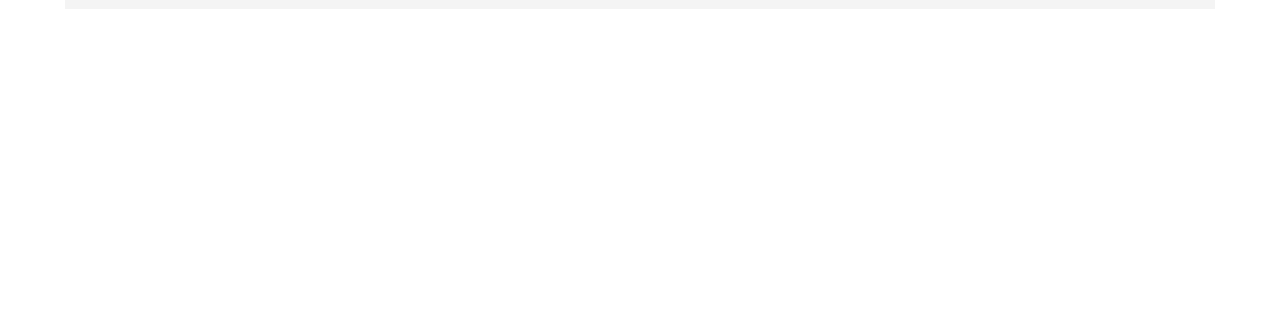
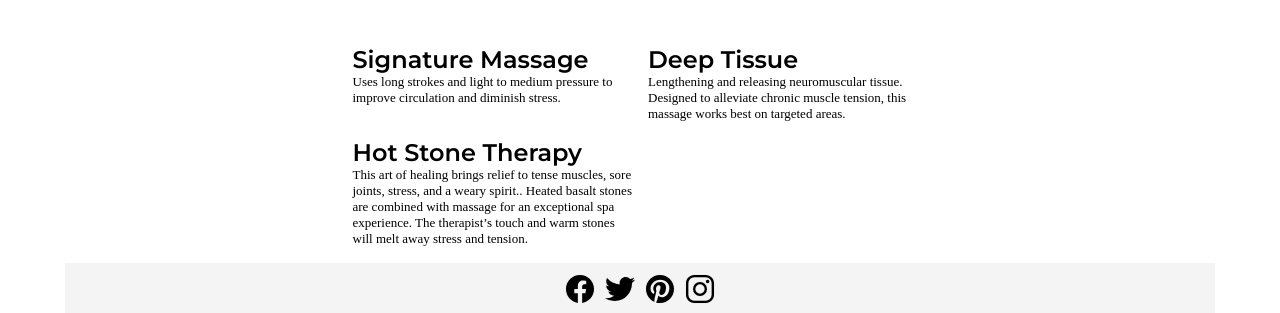
Before and after one commit to timetoady/less-focused-site, a plain HTML site: page index.html in a window 1280 px wide. Shown: the part 494-807 px from the top of the page. Drawn offline with nearby package versions, Linux system fonts and the light colour scheme; a web font is replaced by a local one.

Commit message:
a few small additions for better visuals

```diff
--- a/index.html
+++ b/index.html
@@ -55,8 +55,26 @@
             </div>
         </section>
 
+
     </div>
+
 </main>
+<section id="details">
+    <div>
+        <h2>Signature Massage</h2>
+        <p>Uses long strokes and light to medium pressure to improve circulation and diminish stress.</p>
+    </div>
+
+    <div>
+        <h2>Deep Tissue</h2>
+        <p>Lengthening and releasing neuromuscular tissue. Designed to alleviate chronic muscle tension, this massage works best on targeted areas.</p>
+    </div>
+
+    <div>
+        <h2>Hot Stone Therapy</h2>
+        <p>This art of healing brings relief to tense muscles, sore joints, stress, and a weary spirit.. Heated basalt stones are combined with massage for an exceptional spa experience. The therapist’s touch and warm stones will melt away stress and tension.</p>
+    </div>
+</section>
 
 <div>
     <footer>
--- a/less/markup.less
+++ b/less/markup.less
@@ -257,6 +257,21 @@ header {
   justify-content: space-evenly;
 }
 
+#details{
+
+  h2{font-family: @titlesFont;}
+  p{font-family: @commonFont;}
+  display: grid;
+  gap: 1rem;
+  grid-template-columns: 1fr 1fr;
+  margin: auto;
+  padding: 1rem;
+  max-width: 50%;
+  @media screen and (@smallSize) {
+    display: none;
+  }
+}
+
 footer {
   text-align: center;
   margin-top: auto;
--- a/less/mixins.less
+++ b/less/mixins.less
@@ -93,7 +93,7 @@
 }
 
 #picFormat{
-  height: 8rem;
+  min-height: 13rem;
     padding: 1rem;
     display: flex;
     align-items: center;
--- a/less/product.less
+++ b/less/product.less
@@ -20,6 +20,7 @@
 
     .picGrid {
       #picFormat;
+      height: 55vh;
     }
     #pic4 {
         background-position: center;
```
Also changed, not shown: css/style.css.
